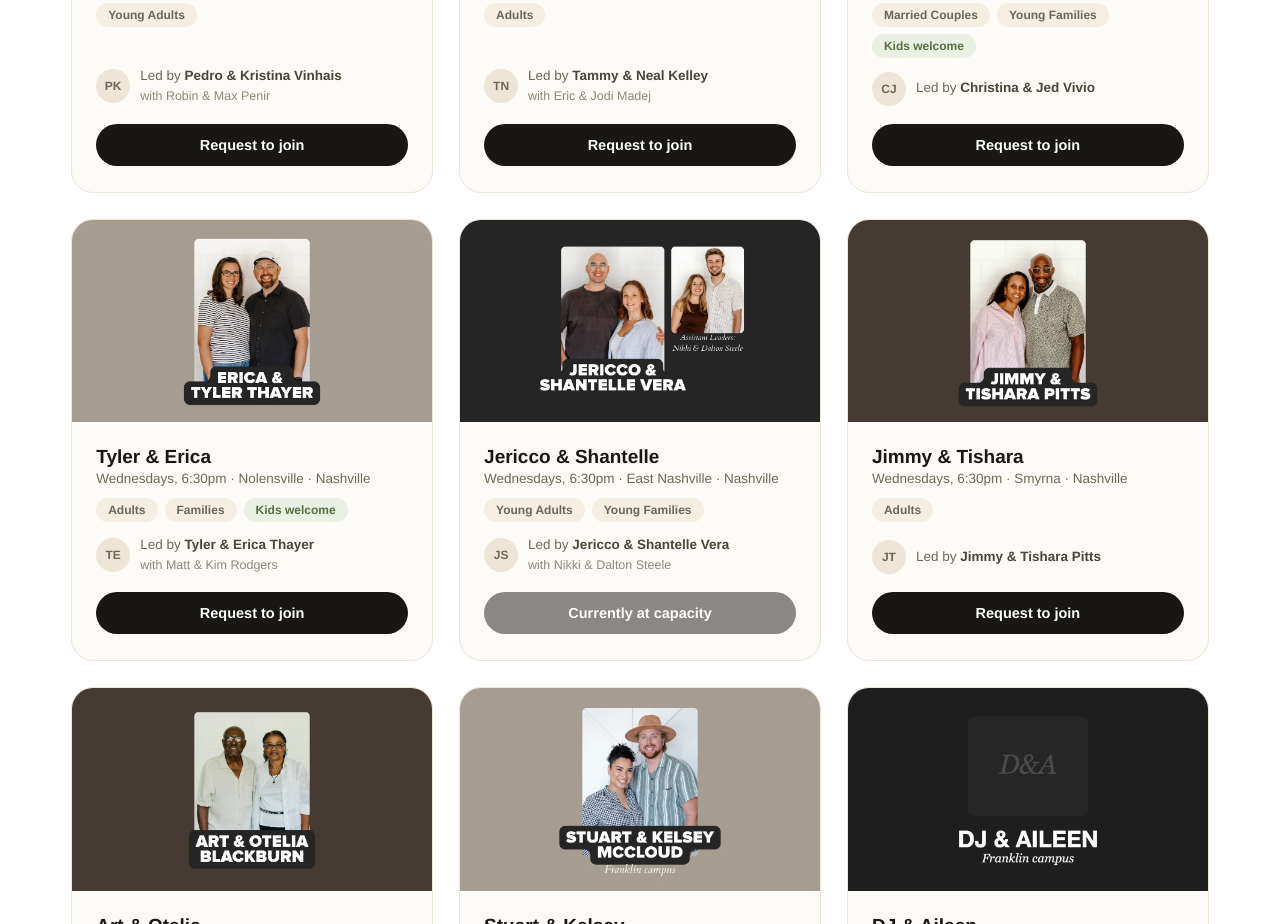
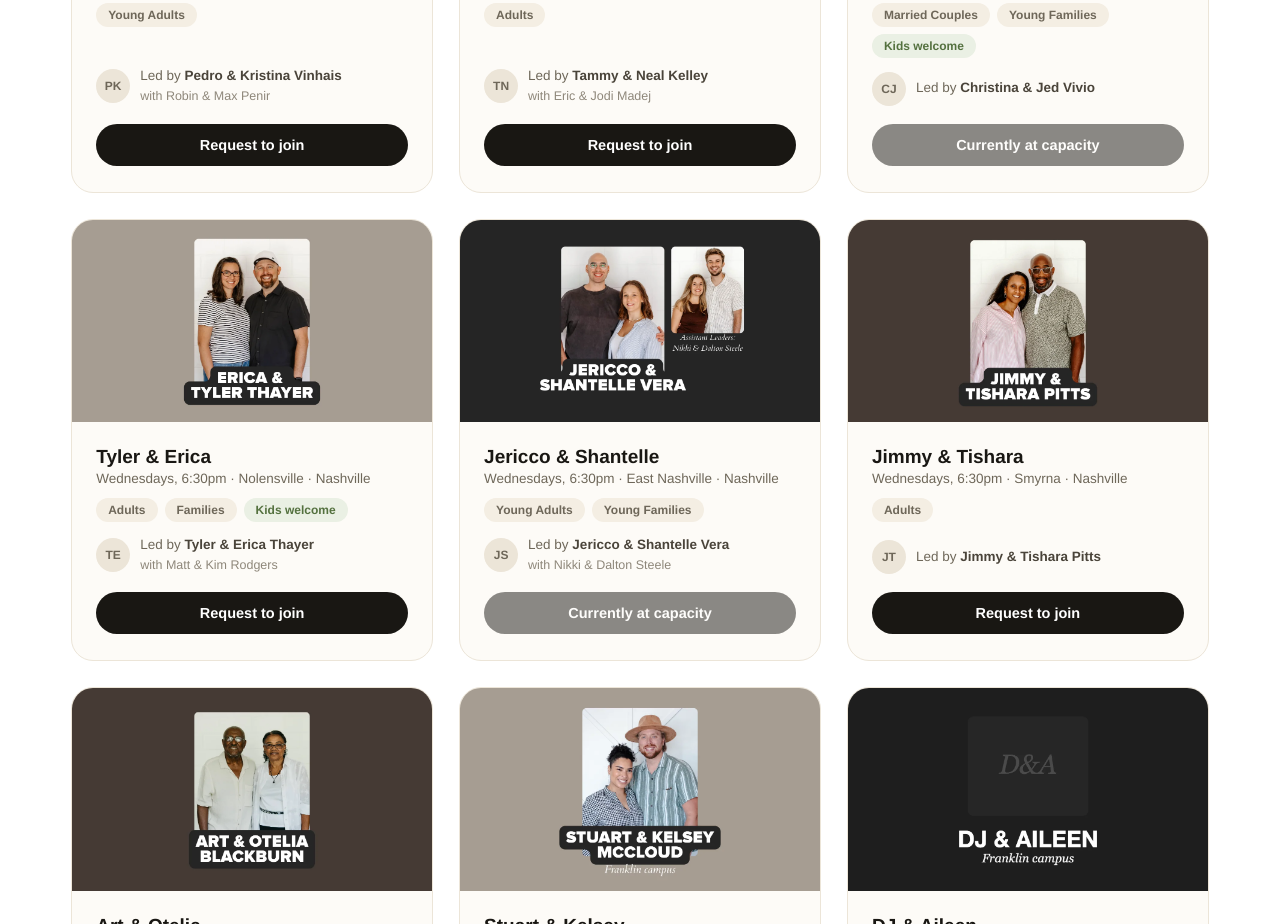
Before and after one commit to danjterry/leaderportal, a plain HTML site: page Lifegroups.dc.html in a window 1280 px wide. Shown: the part 6560-7484 px from the top of the page. Drawn offline with nearby package versions, Linux system fonts and the light colour scheme.

Commit message:
group update

```diff
--- a/lifegroups-data.js
+++ b/lifegroups-data.js
@@ -25,7 +25,7 @@ export const GROUPS = [
   { id: 'john-tricia', art: 'assets/groups/john-tricia.webp', formName: "John and Tricia's Lifegroup", leaders: 'John & Tricia Prather', assistants: 'Reggie & Ife Scott', campus: 'Nashville', area: 'Antioch', time: '6:30pm', kids: false, demographics: ['Adults'], status: 'Open' },
   { id: 'pedro-kristina', art: 'assets/groups/pedro-kristina.webp', formName: "Pedro and Kristina's Lifegroup", leaders: 'Pedro & Kristina Vinhais', assistants: 'Robin & Max Penir', campus: 'Nashville', area: 'Spring Hill', time: '7:00pm', kids: false, demographics: ['Young Adults'], status: 'Open' },
   { id: 'tammy-neal', art: 'assets/groups/tammy-neal.webp', formName: "Tammy & Neal Kelley's Lifegroup", leaders: 'Tammy & Neal Kelley', assistants: 'Eric & Jodi Madej', contact: 'Tammy Kelley', campus: 'Nashville', area: 'Murfreesboro', time: '6:30pm', kids: false, demographics: ['Adults'], status: 'Open' },
-  { id: 'christina-jedediah', art: 'assets/groups/christina-jedediah.webp', formName: "Christina and Jedediah's Lifegroup", leaders: 'Christina & Jed Vivio', assistants: '', campus: 'Nashville', area: 'Nolensville', time: '5:30pm', kids: true, demographics: ['Married Couples', 'Young Families'], status: 'Open' },
+  { id: 'christina-jedediah', art: 'assets/groups/christina-jedediah.webp', formName: "Christina and Jedediah's Lifegroup", leaders: 'Christina & Jed Vivio', assistants: '', campus: 'Nashville', area: 'Nolensville', time: '5:30pm', kids: true, demographics: ['Married Couples', 'Young Families'], status: 'Full' },
   { id: 'tyler-erica', art: 'assets/groups/tyler-erica.webp', formName: "Tyler and Erica's Lifegroup", leaders: 'Tyler & Erica Thayer', assistants: 'Matt & Kim Rodgers', campus: 'Nashville', area: 'Nolensville', time: '6:30pm', kids: true, demographics: ['Adults', 'Families'], status: 'Open' },
   { id: 'jericco-shantelle', art: 'assets/groups/jericco-shantelle.webp', formName: "Jericco and Shantelle's Lifegroup", leaders: 'Jericco & Shantelle Vera', assistants: 'Nikki & Dalton Steele', campus: 'Nashville', area: 'East Nashville', time: '6:30pm', kids: false, demographics: ['Young Adults', 'Young Families'], status: 'Full' },
   { id: 'jimmy-tishara', art: 'assets/groups/jimmy-tishara.webp', formName: "Jimmy and Tishara's Lifegroup", leaders: 'Jimmy & Tishara Pitts', assistants: '', campus: 'Nashville', area: 'Smyrna', time: '6:30pm', kids: false, demographics: ['Adults'], status: 'Open' },
```
Also changed, not shown: Lifegroups.dc.html (+1 -1 lines).
